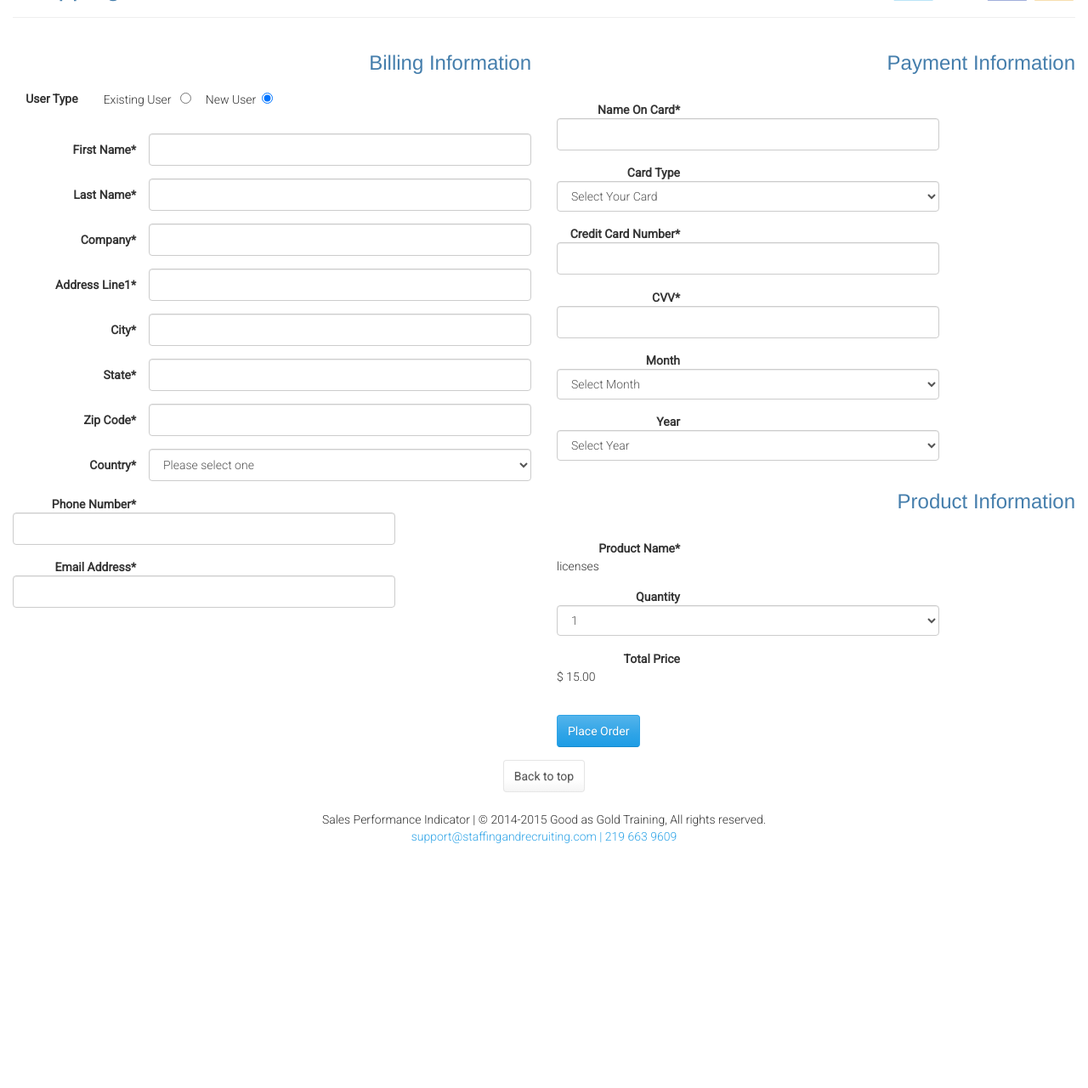
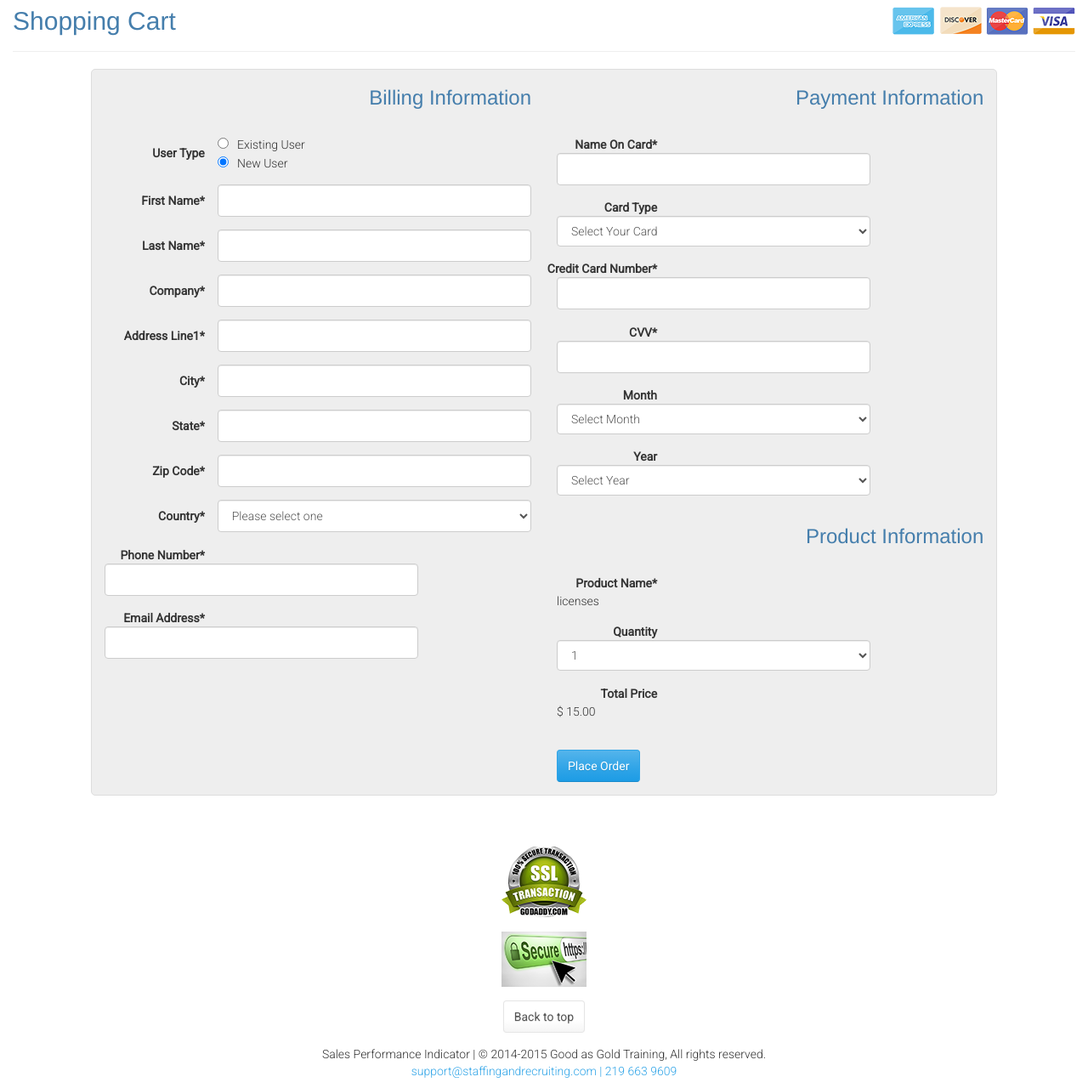
Before and after one commit to keiwerkgvr/salesperformanceindicator, a PHP site: page /order/order.php in a window 1280 px wide. Shown: the part 112-1392 px from the top of the page at 85% size. Before the commit the page ends 1116 px from the top, so only its background shows below. Run offline with PHP 8.4, Linux system fonts and the light colour scheme; some libraries are stand-ins or nearby versions.

Commit message:
updating order.php

```diff
--- a/public_html/order/order.php
+++ b/public_html/order/order.php
@@ -1,8 +1,8 @@
 <?php
 $dbhost = "localhost";
 $dbname = "salesper_metrics";
-$dbuser		= "root";//$dbuser		= "salesper_order";
-$dbpass		= "mysql2015";//$dbpass		= "{|!@#order@31}";
+$dbuser		= "salesper_order";
+$dbpass		= "{|!@#order@31}";
 $conn = new PDO("mysql:host=$dbhost;dbname=$dbname", $dbuser, $dbpass);
 
 
@@ -206,8 +206,7 @@
 
             </div>
         </nav>
-        <br><br><br>
-        <div class="container-fluid" id="main-content">
+        <br><br><br><br><br>
         <script>
             jQuery(document).ready(function () {
                 // binds form submission and fields to the validation engine
@@ -222,6 +221,8 @@
                 }
             });
         </script>
+        <div class="container-fluid">
+
 
 
             <div class="page-header" id="banner">
@@ -243,14 +244,19 @@
             </div>
             <div class="row">
                 <form method="POST" id="formID" action="" accept-charset="UTF-8" class="form-horizontal" mothod="POST">
-                    <div class="col-md-6 col-sm-12 col-xs-12">
+                    <div class="hidden-xs hidden-sm col-md-1 col-lg-1"></div>
+                    <div class="col-xs-12 col-sm-12 col-md-10 col-lg-10 rounded-form-container">
+                        <div class="col-xs-12 col-sm-12 col-md-6 col-lg-6  rounded-form">
+                            <input name="_token" type="hidden" value="hGt13WOCPmicV6AKWMgR6vcZoVz9jW9heQEkx4VV">
                             <h3 class="text-right">Billing Information</h3>
 
+                            <div class="form-group marg-top-30">
+                                <label for="usertype" class="col-md-3 col-sm-3 col-xs-3 control-label vcenter pad0 text-right">User Type</label><div class="col-md-9 col-sm-9 col-xs-9 vcenter">
+                                    <div><input  name="usertype" id="exist" type="radio">&nbsp;&nbsp;&nbsp;Existing User</div>
+                                    <div><input  name="usertype" id="new" type="radio" checked="checked">&nbsp;&nbsp;&nbsp;New User</div>
+                                </div>
+                            </div>
                             <div class="form-group">
-                            <label for="first_name	" class="col-lg-2 control-label">User Type</label>
-                            <div class="col-lg-10" style="margin-top: 8px;">Existing User &nbsp;&nbsp;<input  name="usertype" id="exist" type="radio">&nbsp;&nbsp;&nbsp;&nbsp; New User&nbsp;&nbsp;<input  name="usertype" id="new" type="radio" checked="checked"></div>
-                        </div>
-                        <div class="form-group marg-top-30">
                                 <label for="first_name" class="col-md-3 col-sm-3 col-xs-3 control-label vcenter pad0 text-right">First Name*</label><div class="col-md-9 col-sm-9 col-xs-9 vcenter"><input class="form-control" required="required" name="first_name" type="text"></div>
                             </div>
 
@@ -536,7 +542,7 @@
                             </div>
                         </div>
 
-                    <div class="col-md-6 col-sm-12 col-xs-12">
+                        <div class="col-xs-12 col-sm-12 col-md-6 col-lg-6  rounded-form">
                             <h3 class="text-right">Payment Information</h3>
                             <div class="form-group marg-top-30">
                                 <label for="nameoncard" class="col-md-3 col-sm-3 col-xs-3 control-label vcenter pad0 text-right">Name On Card*</label>
@@ -597,13 +603,8 @@
                                         <option value="2026">2026</option></select>
                                 </div>
                             </div>
-
-
-
-
-
                         </div>
-                    <div class="col-md-6 col-sm-12 col-xs-12">
+                        <div class="col-xs-12 col-sm-12 col-md-6 col-lg-6  rounded-form">
                             <h3 class="text-right">Product Information</h3>
                             <div class="form-group marg-top-30">
                                 <label for="cnumber" class="col-md-3 col-sm-3 col-xs-3 control-label vcenter pad0 text-right">Product Name*</label>
@@ -664,9 +665,11 @@
                                 <label for="	" class="col-md-3 col-sm-3 col-xs-3 control-label vcenter pad0 text-right"> </label>
                                 <div class="col-md-9 col-sm-9 col-xs-9 vcenter"> <input class="btn btn-primary" type="submit" value="Place Order"></div>
                             </div>
+                        </div>
+                    </div>
+                    <div class="hidden-xs hidden-sm col-md-1 col-lg-1"></div>
+                </form>
 
-                </form>
-            </div>
             </div>
 
             <script>
@@ -679,6 +682,13 @@
         <div class="container-fluid">
             <footer>
                 <div class="row">
+                    <br /><br /><br />
+                    <div class="col-lg-12 text-center back-to-top">
+						<a href="#" class="icon-godaddy icon-big100">&nbsp;</a>
+					</div>
+					<div class="col-lg-12 text-center back-to-top">
+						<a href="#" class="icon-ssl icon-big">&nbsp;</a>
+					</div>
                     <div class="col-xs-12 col-sm-12 col-md-12 col-lg-12 text-center back-to-top">
                         <a class="btn btn-default" href="#top">Back to top</a>
                     </div>
```
Lines whose indentation alone changed are shown as unchanged.
